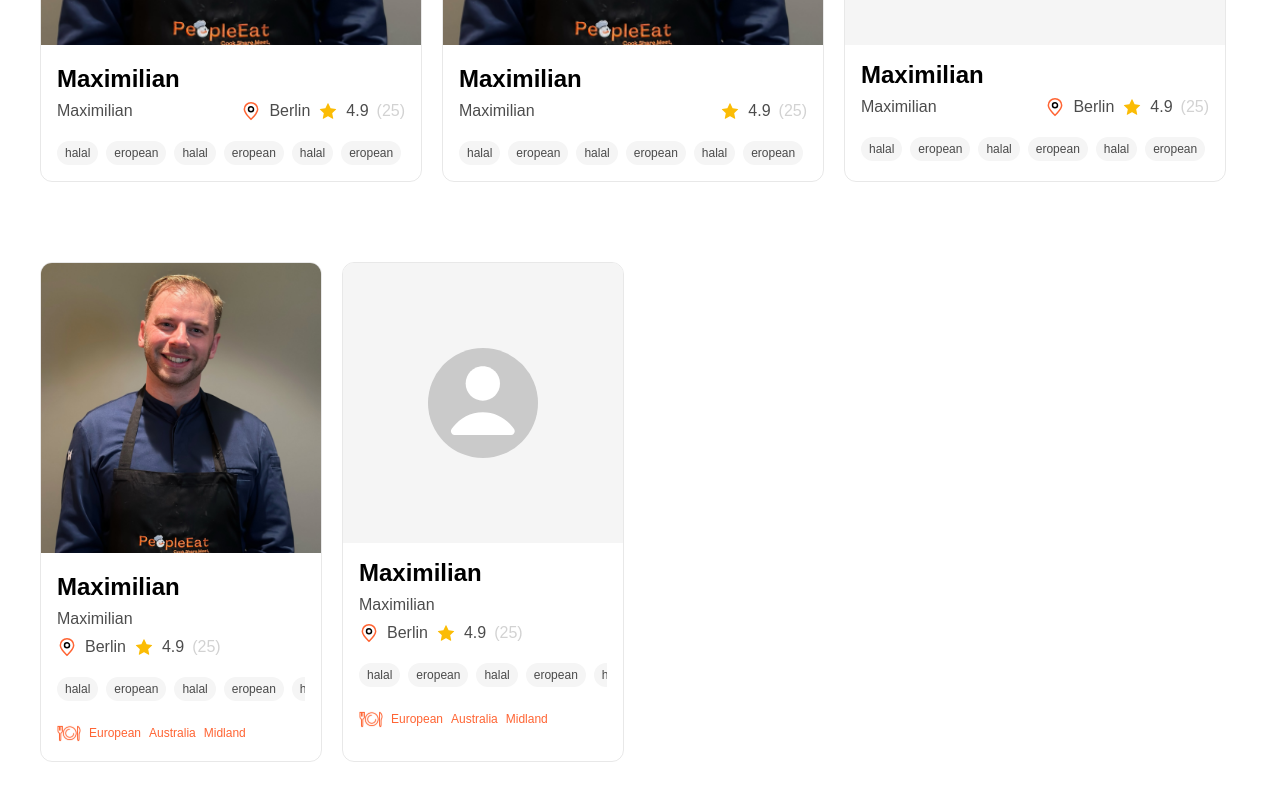
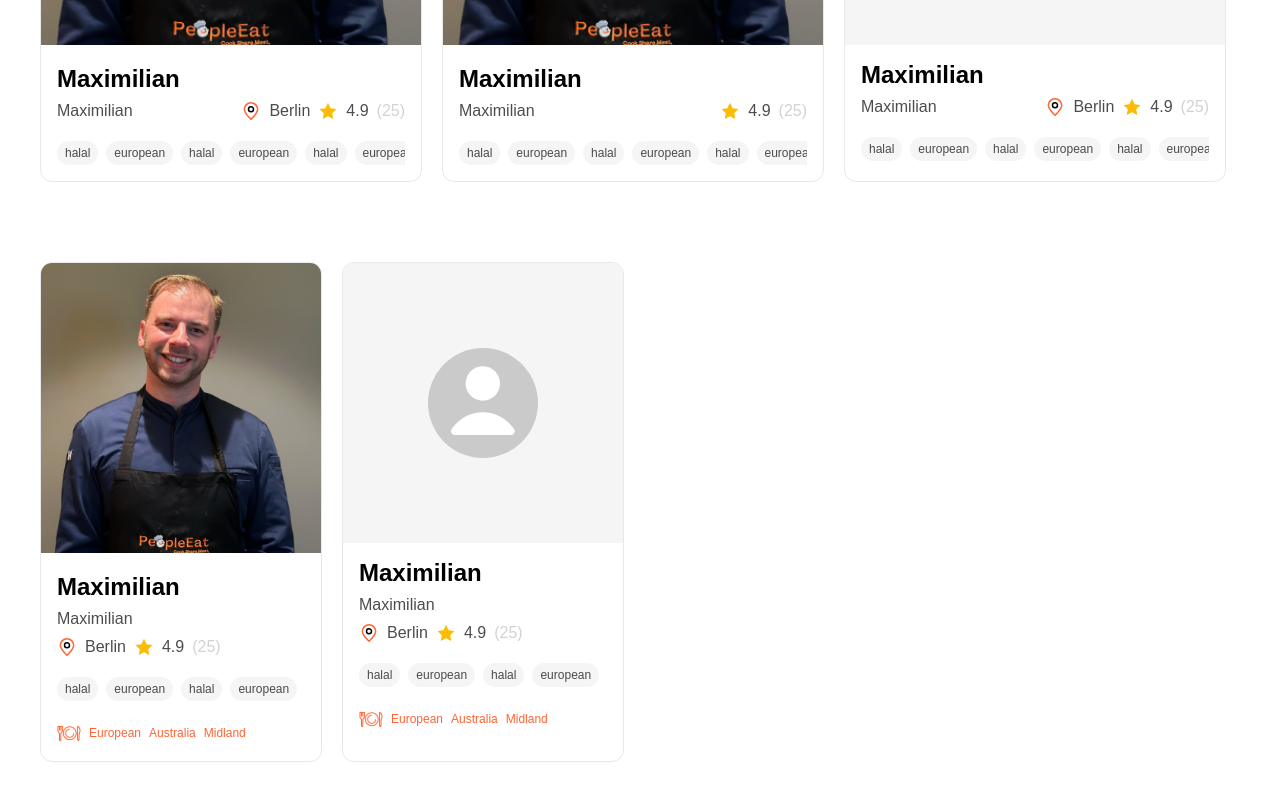
Before and after one commit to people-eat/web-app, a Next.js app: page / in a window 1280 px wide. Shown: the part 396-1196 px from the top of the page. Built offline with nearby package versions, Linux system fonts and the light colour scheme.

Commit message:
storybook for PEChefCard, PEButton and active shadow for it

```diff
--- a/src/components/cards/chefCard/PEChefCard.tsx
+++ b/src/components/cards/chefCard/PEChefCard.tsx
@@ -26,7 +26,7 @@ export default function PEChefCard({
     dishesList,
 }: PEChefCardProps): ReactElement {
     const baseClassNames =
-        'flex flex-col active:shadow-primary hover:shadow-primary overflow-hidden w-full border-solid border-border border-[1px] rounded-3 cursor-pointer';
+        'flex flex-col active:shadow-active hover:shadow-primary overflow-hidden w-full border-solid border-border border-[1px] rounded-3 cursor-pointer';
     const width = classNames({
         'max-w-[380px]': size !== 's',
         'max-w-[280px]': size === 's',
--- a/src/components/standard/button/PEButton.tsx
+++ b/src/components/standard/button/PEButton.tsx
@@ -30,8 +30,8 @@ export default function PEButton({
 }: PEButtonProps): ReactElement {
     const baseClassNames = 'flex items-center border-solid gap-2 p-3 justify-center w-full rounded-15 border-0 transition-all';
     const color = classNames({
-        'bg-orange text-white active:shadow-primary cursor-pointer': type === 'primary' && !disabled,
-        'border-[1px] bg-white border-orange active:shadow-primary text-orange cursor-pointer': type === 'secondary' && !disabled,
+        'bg-orange text-white active:shadow-active cursor-pointer': type === 'primary' && !disabled,
+        'border-[1px] bg-white border-orange active:shadow-active text-orange cursor-pointer': type === 'secondary' && !disabled,
     });
 
     const opacity = classNames({
--- a/src/pages/index.tsx
+++ b/src/pages/index.tsx
@@ -13,7 +13,7 @@ const HomePage: NextPage = () => {
             <main>
                 <div className="flex flex-row flex-wrap p-10 box-border gap-5">
                     <PEChefCard
-                        kitchensList={['halal', 'eropean', 'halal', 'eropean', 'halal', 'eropean', 'geengo']}
+                        kitchensList={['halal', 'european', 'halal', 'european', 'halal', 'european', 'greek']}
                         chefName={'Maximilian'}
                         image={'/chef.png'}
                         city={'Berlin'}
@@ -21,14 +21,14 @@ const HomePage: NextPage = () => {
                         voices={'25'}
                     />
                     <PEChefCard
-                        kitchensList={['halal', 'eropean', 'halal', 'eropean', 'halal', 'eropean', 'geengo']}
+                        kitchensList={['halal', 'european', 'halal', 'european', 'halal', 'european', 'greek']}
                         chefName={'Maximilian'}
                         image={'/chef.png'}
                         estimation={'4.9'}
                         voices={'25'}
                     />
                     <PEChefCard
-                        kitchensList={['halal', 'eropean', 'halal', 'eropean', 'halal', 'eropean', 'geengo']}
+                        kitchensList={['halal', 'european', 'halal', 'european', 'halal', 'european', 'greek']}
                         chefName={'Maximilian'}
                         city={'Berlin'}
                         estimation={'4.9'}
@@ -37,7 +37,7 @@ const HomePage: NextPage = () => {
                 </div>
                 <div className="flex flex-row flex-wrap p-10 box-border gap-5">
                     <PEChefCard
-                        kitchensList={['halal', 'eropean', 'halal', 'eropean', 'halal', 'eropean', 'geengo']}
+                        kitchensList={['halal', 'european', 'halal', 'european', 'halal', 'european', 'greek']}
                         chefName={'Maximilian'}
                         city={'Berlin'}
                         image={'/chef.png'}
@@ -47,7 +47,7 @@ const HomePage: NextPage = () => {
                         dishesList={['European', 'Australia', 'Midland']}
                     />
                     <PEChefCard
-                        kitchensList={['halal', 'eropean', 'halal', 'eropean', 'halal', 'eropean', 'geengo']}
+                        kitchensList={['halal', 'european', 'halal', 'european', 'halal', 'european', 'greek']}
                         chefName={'Maximilian'}
                         city={'Berlin'}
                         size={'s'}
--- a/tailwind.config.cjs
+++ b/tailwind.config.cjs
@@ -19,6 +19,7 @@ const config = {
             },
             boxShadow: {
                 primary: '0px 1px 24px rgba(0, 0, 0, 0.08)',
+                active: '0px 5px 24px rgba(0, 0, 0, 0.16)',
             },
             backgroundColor: {
                 orange: 'rgba(255, 100, 51, 1)',
```
Also changed, not shown: 2 other files (tests, documents, lock files or other folders).
